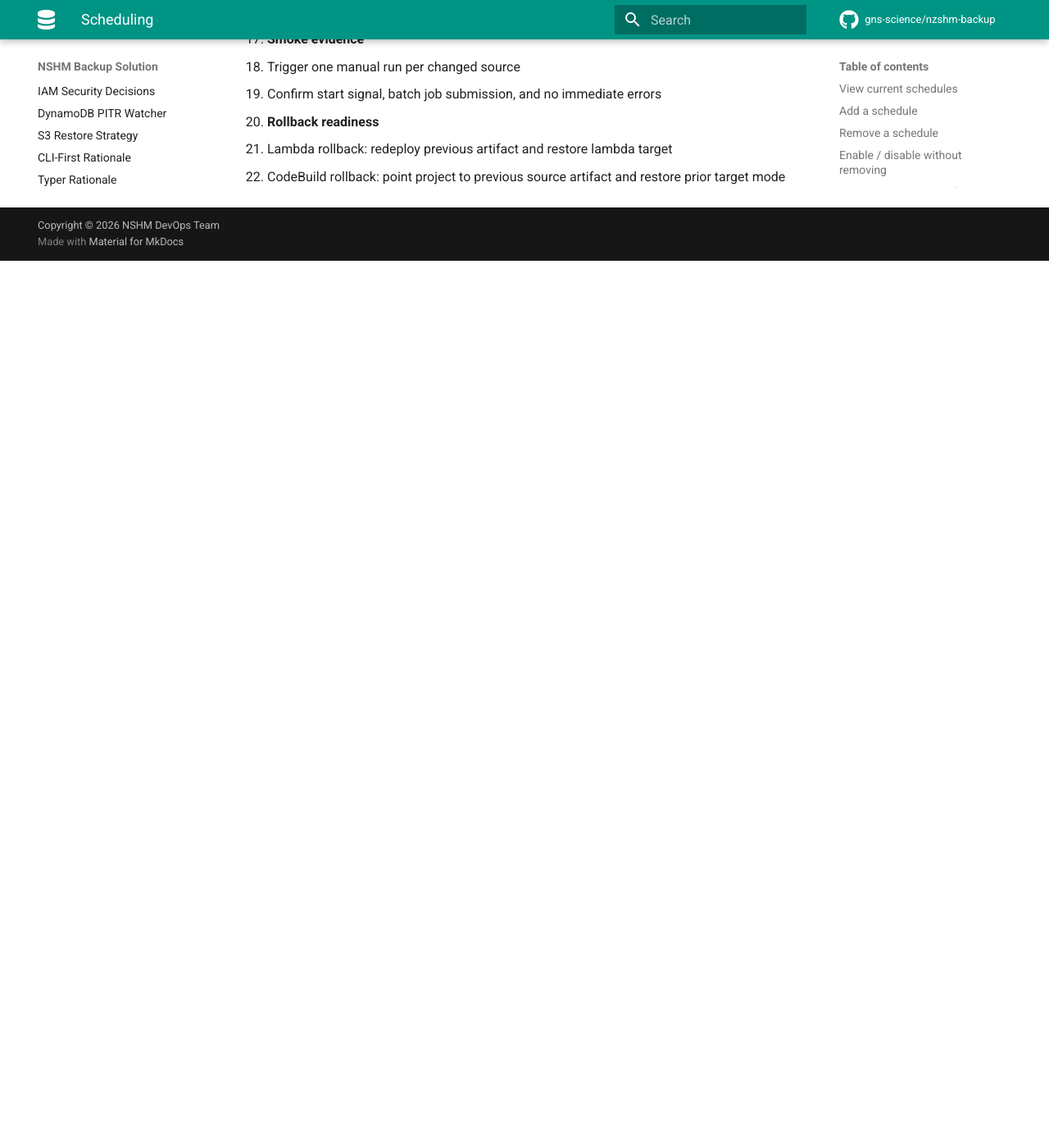
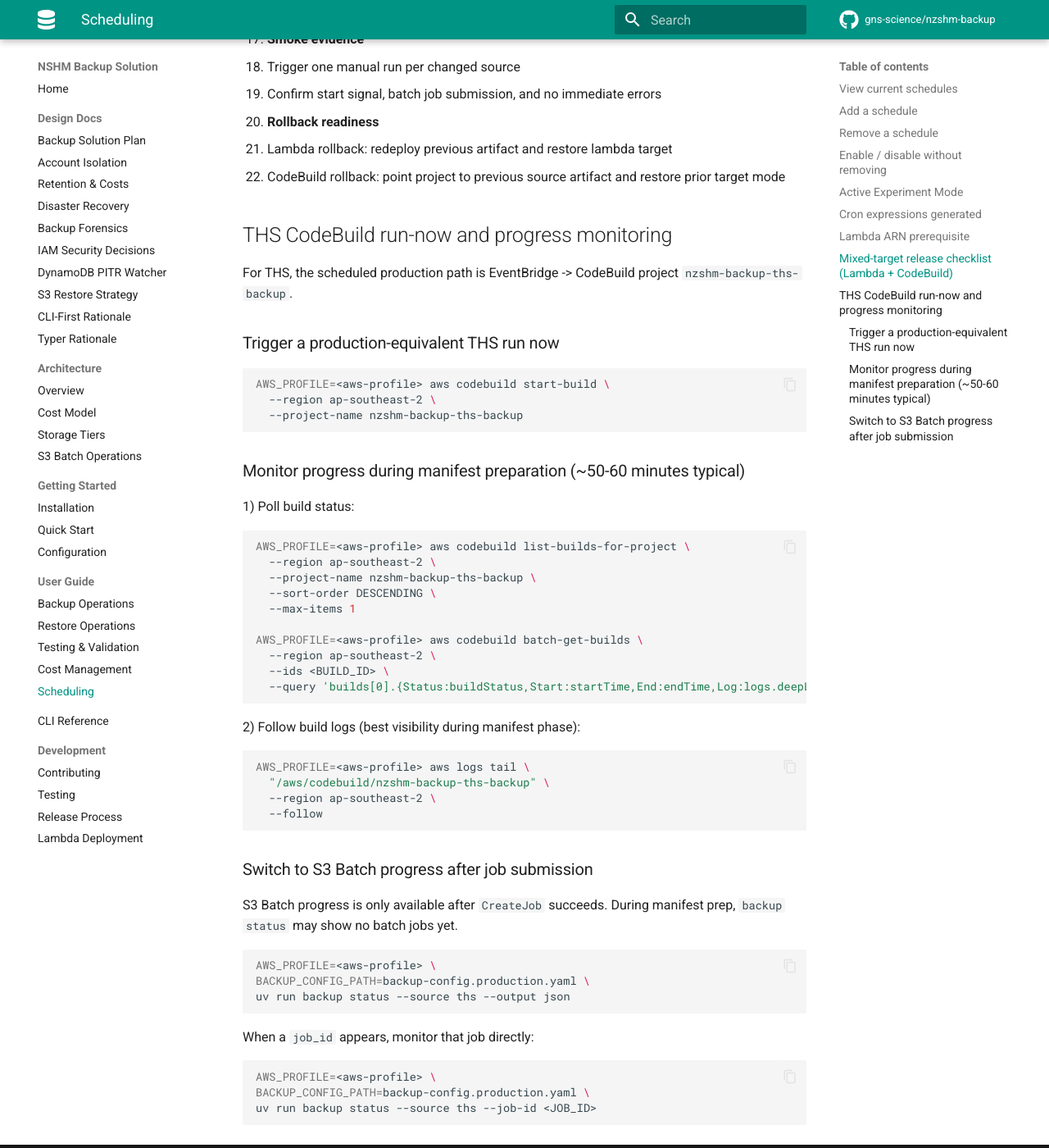
Before and after one commit to GNS-Science/aws-snapshot, an MkDocs documentation site: the page built from docs/user-guide/scheduling.md, in a window 1280 px wide and 1400 px high, scrolled down 3699 px. Shown: the whole window at 82% size. Built offline with MkDocs 1.6.1 and Material for MkDocs 9.7.7, drawn with Linux system fonts in a browser that asks for light colours; comment, search, counter and statistics services are not loaded; the version menu is left out; before the commit the page ends 4017 px from its top, so only the background shows below that.

````diff
--- a/docs/user-guide/scheduling.md
+++ b/docs/user-guide/scheduling.md
@@ -166,3 +166,61 @@
 7. **Rollback readiness**
    - Lambda rollback: redeploy previous artifact and restore lambda target
    - CodeBuild rollback: point project to previous source artifact and restore prior target mode
+
+## THS CodeBuild run-now and progress monitoring
+
+For THS, the scheduled production path is EventBridge -> CodeBuild project
+`nzshm-backup-ths-backup`.
+
+### Trigger a production-equivalent THS run now
+
+```bash
+AWS_PROFILE=<aws-profile> aws codebuild start-build \
+  --region ap-southeast-2 \
+  --project-name nzshm-backup-ths-backup
+```
+
+### Monitor progress during manifest preparation (~50-60 minutes typical)
+
+1) Poll build status:
+
+```bash
+AWS_PROFILE=<aws-profile> aws codebuild list-builds-for-project \
+  --region ap-southeast-2 \
+  --project-name nzshm-backup-ths-backup \
+  --sort-order DESCENDING \
+  --max-items 1
+
+AWS_PROFILE=<aws-profile> aws codebuild batch-get-builds \
+  --region ap-southeast-2 \
+  --ids <BUILD_ID> \
+  --query 'builds[0].{Status:buildStatus,Start:startTime,End:endTime,Log:logs.deepLink}'
+```
+
+2) Follow build logs (best visibility during manifest phase):
+
+```bash
+AWS_PROFILE=<aws-profile> aws logs tail \
+  "/aws/codebuild/nzshm-backup-ths-backup" \
+  --region ap-southeast-2 \
+  --follow
+```
+
+### Switch to S3 Batch progress after job submission
+
+S3 Batch progress is only available after `CreateJob` succeeds. During manifest prep,
+`backup status` may show no batch jobs yet.
+
+```bash
+AWS_PROFILE=<aws-profile> \
+BACKUP_CONFIG_PATH=backup-config.production.yaml \
+uv run backup status --source ths --output json
+```
+
+When a `job_id` appears, monitor that job directly:
+
+```bash
+AWS_PROFILE=<aws-profile> \
+BACKUP_CONFIG_PATH=backup-config.production.yaml \
+uv run backup status --source ths --job-id <JOB_ID>
+```
````
Also changed, not shown: CHANGELOG.md (+7 -0 lines), 4 other files.
